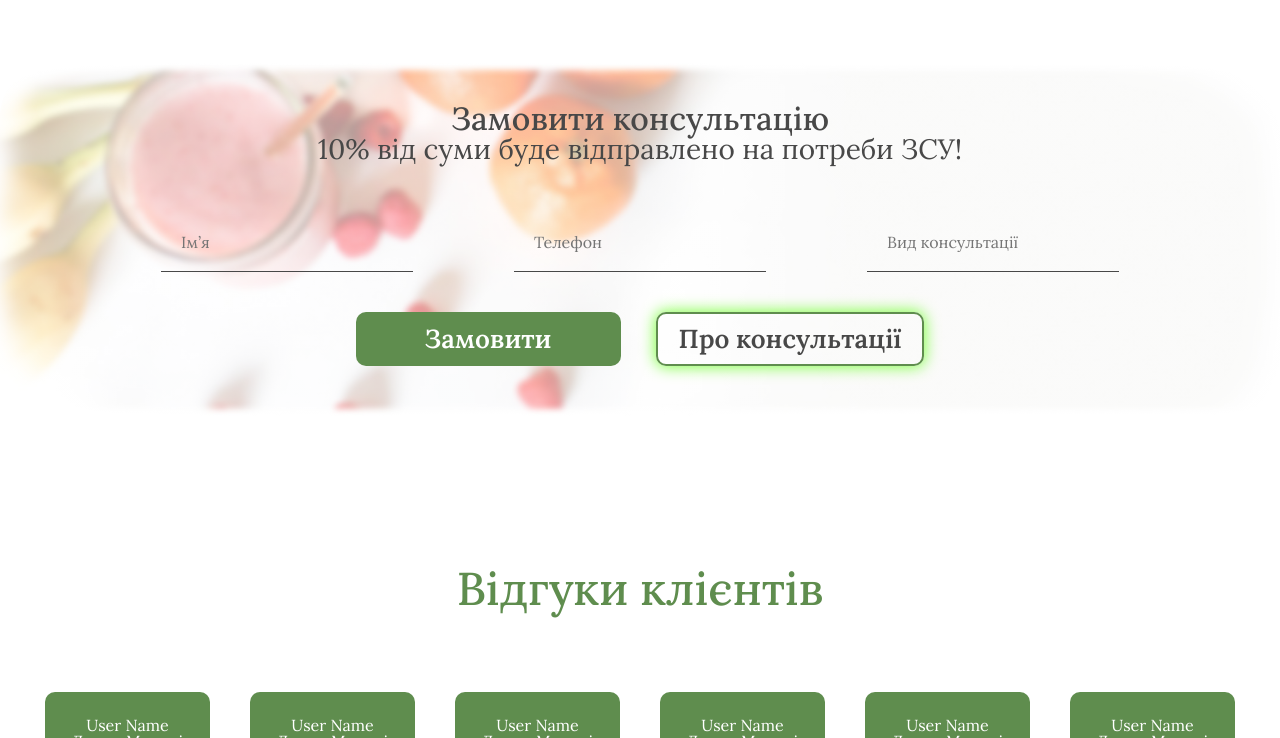
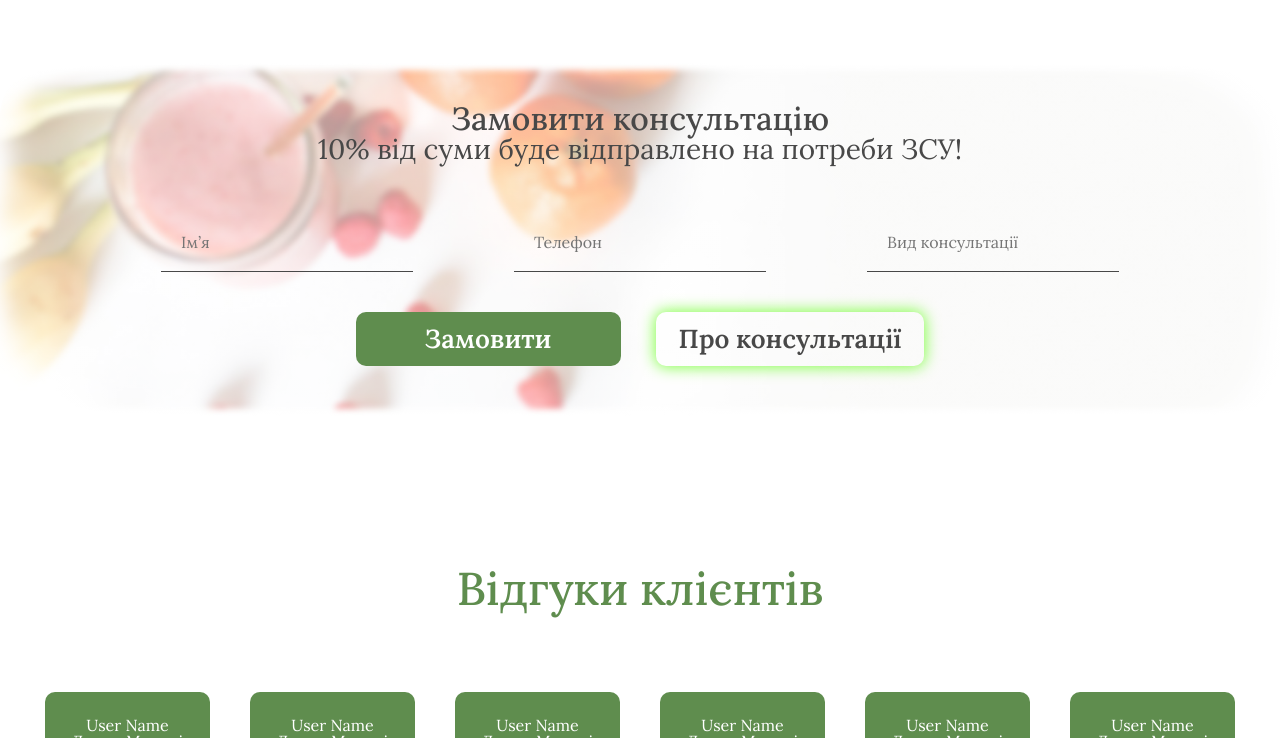
Before and after one commit to Ronddaa/Nutritionist, a plain HTML site: page index.html in a window 1280 px wide. In both pictures the pointer is over the button "Про консультації". Shown: the part 3628-4366 px from the top of the page. Drawn offline with nearby package versions, Linux system fonts and the light colour scheme.

Commit message:
add hover in transparent btn

```diff
--- a/css/styles.css
+++ b/css/styles.css
@@ -540,6 +540,8 @@ button{
 .about-consultation-btn:hover,
 .about-consultation-btn:focus{
     box-shadow: 0px 0px 15px 1px #80FE44;
+    border: 0;
+    padding: 12px 23px;
 }
 
 /* TAKE-CONSILTATION END */
```
